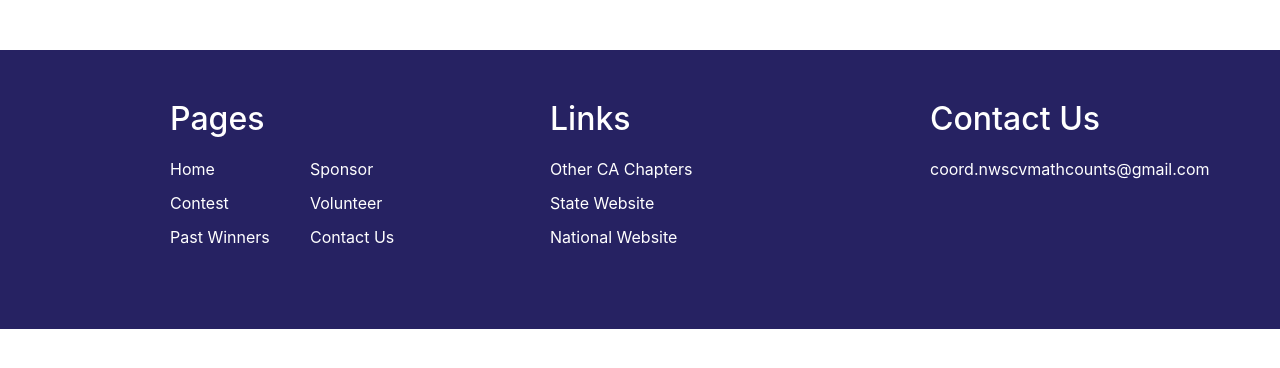
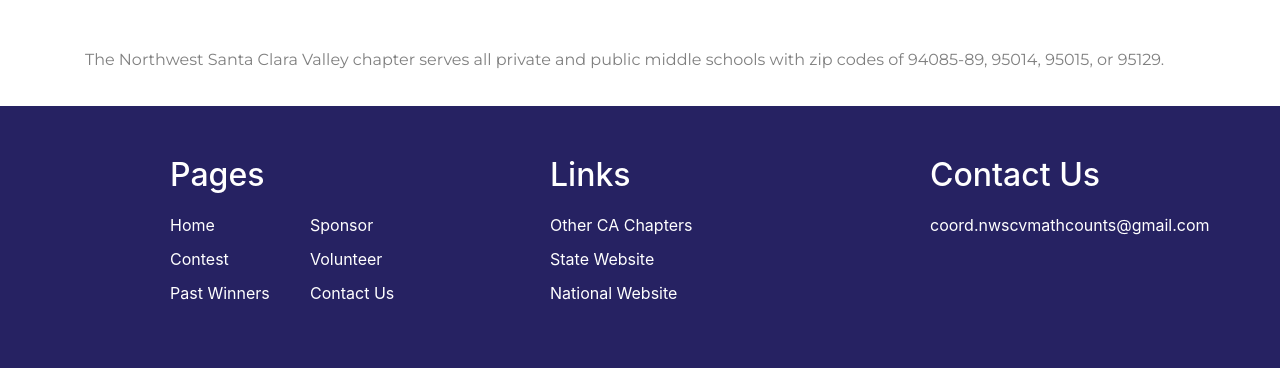
Before and after one commit to Web-Design-Club/nwscv-mathcounts, a plain HTML site: page index.html in a window 1280 px wide. Shown: the part 1226-1594 px from the top of the page. Before the commit the page ends 1555 px from the top, so only its background shows below. Drawn offline with nearby package versions, Linux system fonts and the light colour scheme.

Commit message:
added some info onto home page

```diff
--- a/index.html
+++ b/index.html
@@ -51,7 +51,7 @@
             <div class="row">
                 <div id="contestBox" class="col">
                     <h1 id="contestTitle" class="boxTitle">Chapter Contest</h1>
-                    <p class="info">Lorem ipsum dolor sit amet, consectetur adipiscing elit, sed do eiusmod tempor incididunt ut labore et dolore magna aliqua. Ut enim ad minim veniam, quis nostrud exercitation ullamco laboris. Sunt a deserunt mollit laborum.</p>
+                    <p class="info">The 2020 Northwest Santa Clara Valley Mathcounts Chapter Competition was held on Saturday, February 8, 2020 at Cupertino Middle School. 12 schools from Cupertino, Sunnyvale, and West San Jose and over 110 students competed in the event.</p>
                     <a href="views/contest.html"><button id="contestButton" class="button">Learn More</button></a>
                 </div>
                 <div id="involveBox" class="col">
@@ -107,6 +107,14 @@
         </div>
     </div>
 
+    <div class="container">
+        <div class="row" id="bottomMsg">
+              <div class="col">
+                  <p>The Northwest Santa Clara Valley chapter serves all private and public middle schools with zip codes of 94085-89, 95014, 95015, or 95129.</p>
+              </div>
+        </div>
+    </div>
+
     <div class="footer">
         <div class="container">
             <div class="row">
--- a/styles/styles.css
+++ b/styles/styles.css
@@ -166,10 +166,20 @@
     height: 120px;
 }
 
+/*Bottom Message*/
+#bottomMsg {
+    font-family: Montserrat;
+    font-size: 16px;
+    line-height: 20px;
+    color: rgba(0, 0, 0, 0.5);
+    margin-top: 100px;
+    margin-bottom: -30px;
+}
+
 /* Footer */
 .footer {
     position: relative;
-    margin-top: 100px;
+    margin-top: 50px;
     padding: 50px;
     left: 10;
     bottom: 10;
```
